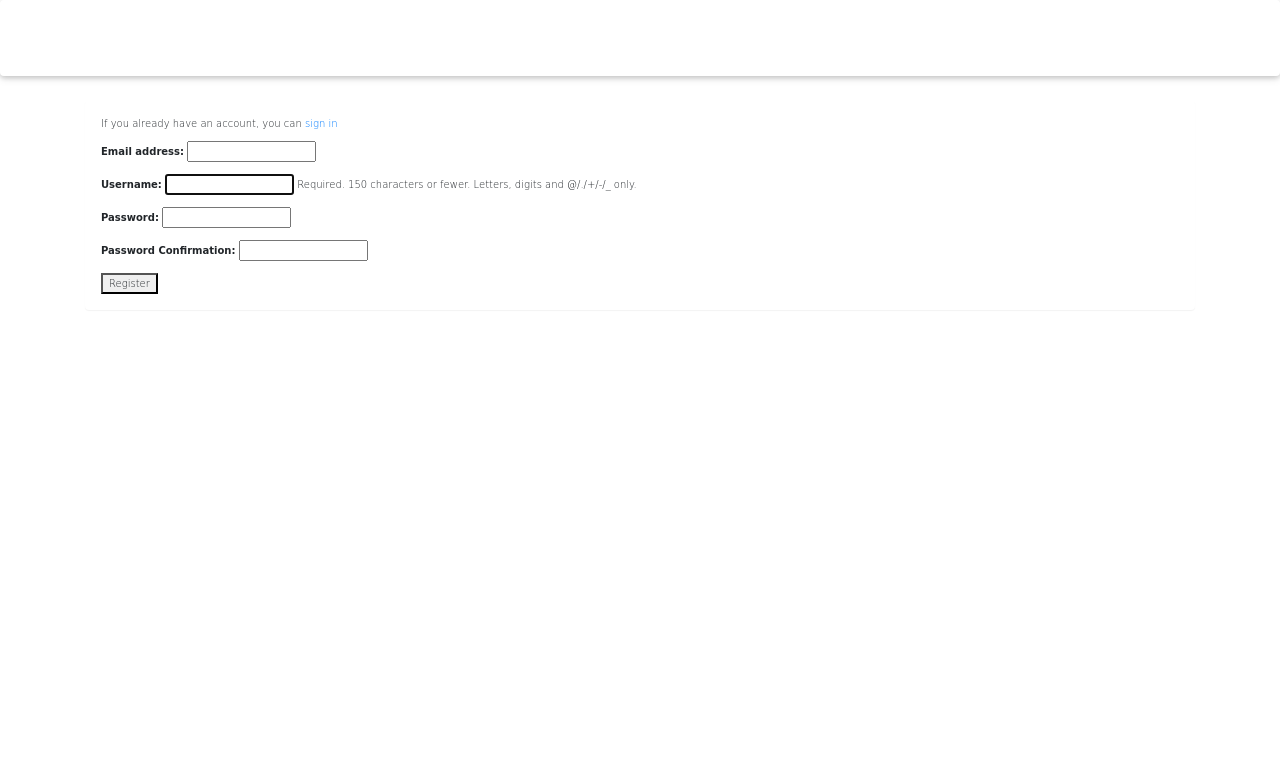
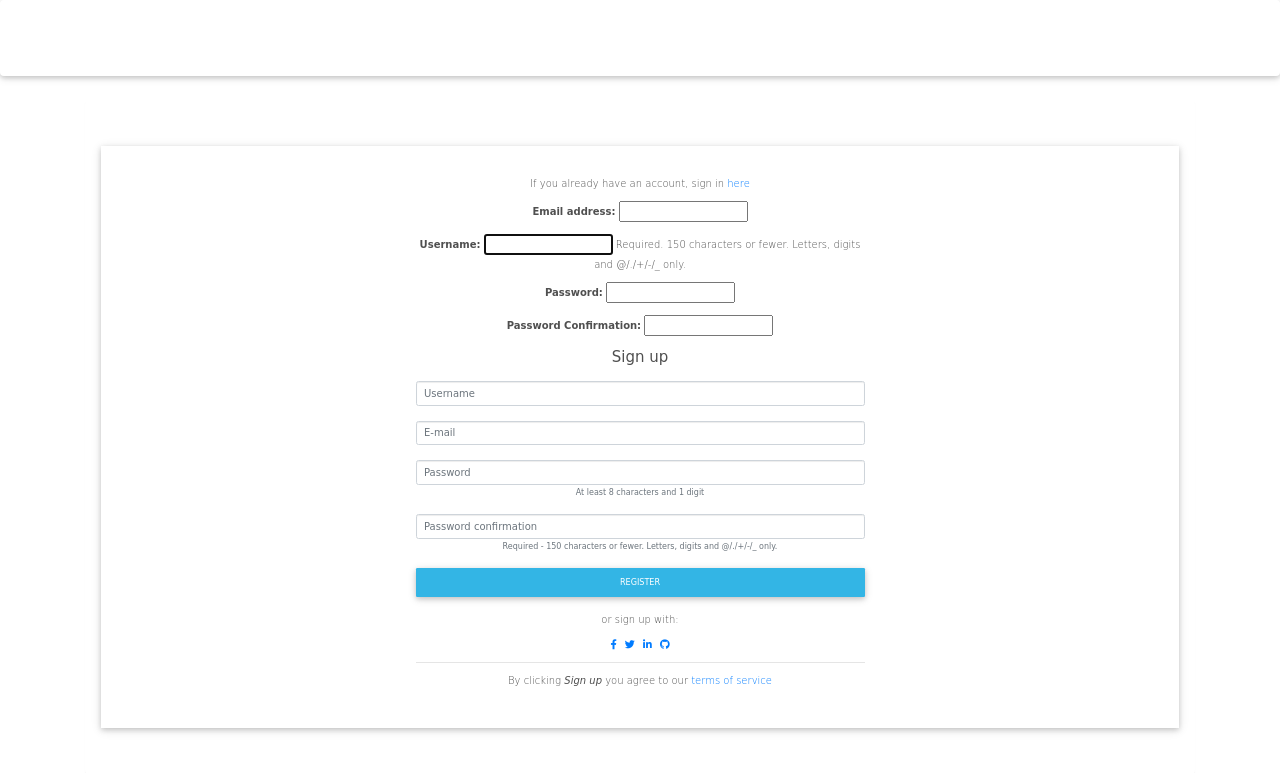
Before and after one commit to murphya14/portfolio, a Django app: page /accounts/register/ in a window 1280 px wide. Shown: the top 773 px of the page. Run offline with Django 3.2, Linux system fonts and the light colour scheme; some libraries are stand-ins or nearby versions.

Commit message:
Worked on registration.html - still a lot to be done

```diff
--- a/accounts/templates/registration.html
+++ b/accounts/templates/registration.html
@@ -3,10 +3,81 @@
 {% extends "base.html" %}
 {% block content %}
 
-<p>If you already have an account, you can <a href="{% url 'login' %}">sign in </a></p>
+  <div class="container my-5 py-5 z-depth-1">
 
-<form method="POST">
+
+    <!--Section: Content-->
+    <section class="px-md-5 mx-md-5 text-center text-lg-left dark-grey-text">
+<p class="text-center">If you already have an account, sign in <a href="{% url 'login' %}">here </a></p>
+
+      <!--Grid row-->
+      <div class="row d-flex justify-content-center">
+
+        <!--Grid column-->
+        <div class="col-md-6">
+
+          <!-- Default form register -->
+
+          <form class="text-center" method="POST">
     {% csrf_token %} {{ registration_form.as_p }}
-    <button type="submit">Register</button>
-</form>
+
+
+
+            <p class="h4 mb-4">Sign up</p>
+
+            <div class="form-row mb-4">
+              <div class="col">
+                <!-- First name -->
+                <input type="text" id="defaultRegisterFormFirstName" class="form-control" placeholder="Username">
+              </div>
+
+            </div>
+
+            <!-- E-mail -->
+            <input type="email" id="defaultRegisterFormEmail" class="form-control mb-4" placeholder="E-mail">
+
+            <!-- Password -->
+            <input type="password" id="defaultRegisterFormPassword" class="form-control" placeholder="Password"
+              aria-describedby="defaultRegisterFormPasswordHelpBlock">
+            <small id="defaultRegisterFormPasswordHelpBlock" class="form-text text-muted mb-4">
+              At least 8 characters and 1 digit
+            </small>
+
+            <!-- Password confirmation -->
+            <input type="number" id="defaultRegisterPhonePassword" class="form-control" placeholder="Password confirmation"
+              aria-describedby="defaultRegisterFormPhoneHelpBlock">
+            <small id="defaultRegisterFormPhoneHelpBlock" class="form-text text-muted mb-4">
+              Required - 150 characters or fewer. Letters, digits and @/./+/-/_ only.
+            </small>
+
+            <!-- Sign up button -->
+            <button class="btn btn-info my-4 btn-block" type="submit">Register</button>
+
+            <!-- Social register -->
+            <p>or sign up with:</p>
+
+                <a href="#" class="mx-1" role="button"><i class="fab fa-facebook-f"></i></a>
+                <a href="#" class="mx-1" role="button"><i class="fab fa-twitter"></i></a>
+                <a href="#" class="mx-1" role="button"><i class="fab fa-linkedin-in"></i></a>
+                <a href="#" class="mx-1" role="button"><i class="fab fa-github"></i></a>
+
+            <hr>
+
+            <!-- Terms of service -->
+            <p>By clicking
+              <em>Sign up</em> you agree to our
+              <a href="" target="_blank">terms of service</a>
+
+          </form>
+          <!-- Default form register -->
+
+        </div>
+        <!--Grid column-->
+
+      </div>
+      <!--Grid row-->
+
+    </section>
+    <!--Section: Content-->
 {% endblock %}
+  </div>
--- a/cart/templates/cart.html
+++ b/cart/templates/cart.html
@@ -15,9 +15,9 @@
         <div class="product" style="background-image: url('{{ MEDIA_URL }}{{ auction.hobby_product.image }}')"></div>
 
         <div class="caption">
-            <h3>{{ hobby_product.name }}</h3>
-            <p class="product-description">{{ hobby_product.description }}</p>
-            <p>{{ hobby_product.price }}</p>
+            <h3>{{ item.name }}</h3>
+            <p class="product-description">{{ item.description }}</p>
+            <p>{{ item.price }}</p>
             <p>
 
                 <form class="form-inline" method="post" action="{% url 'adjust_cart' auction.id %}">
```
